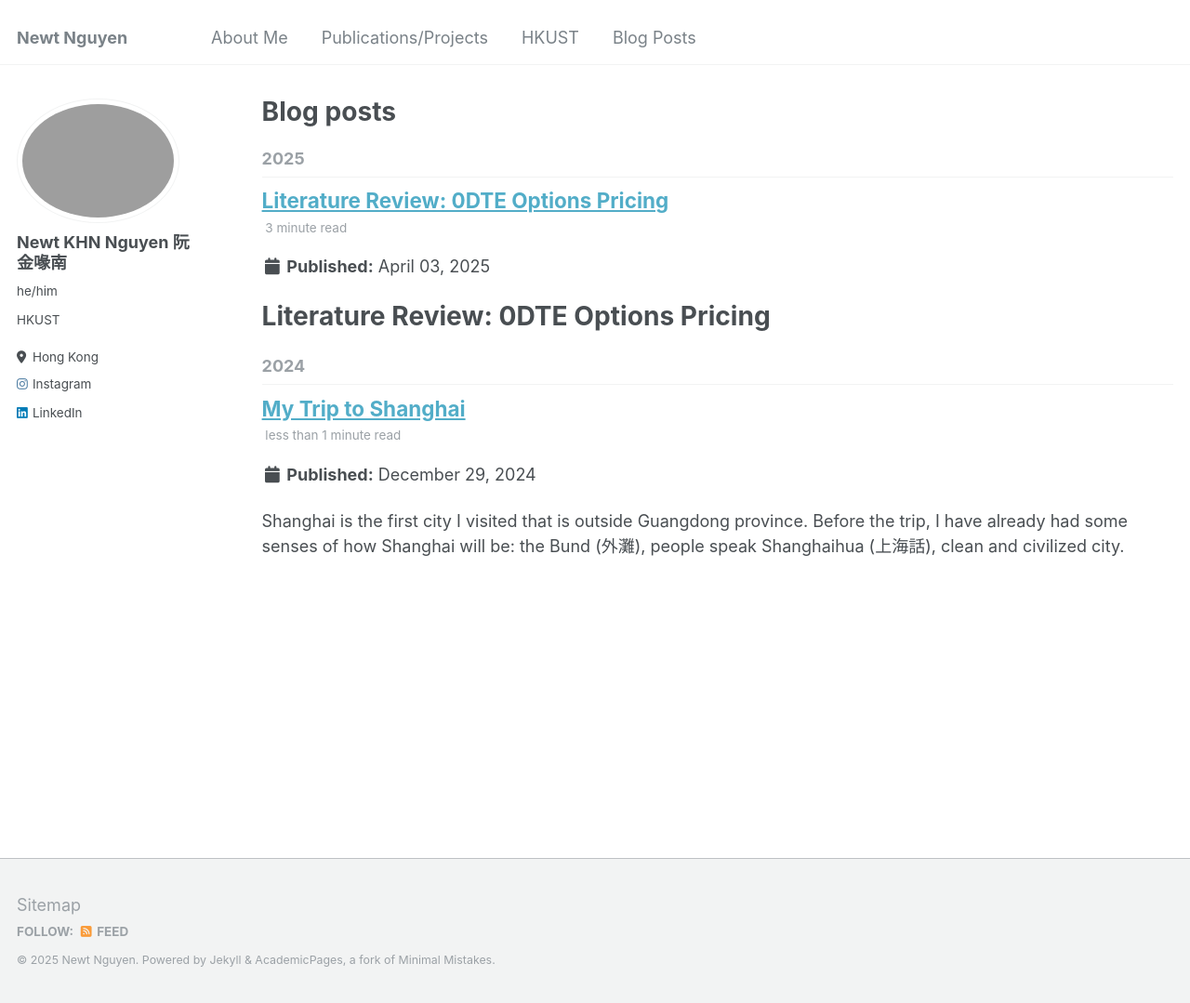
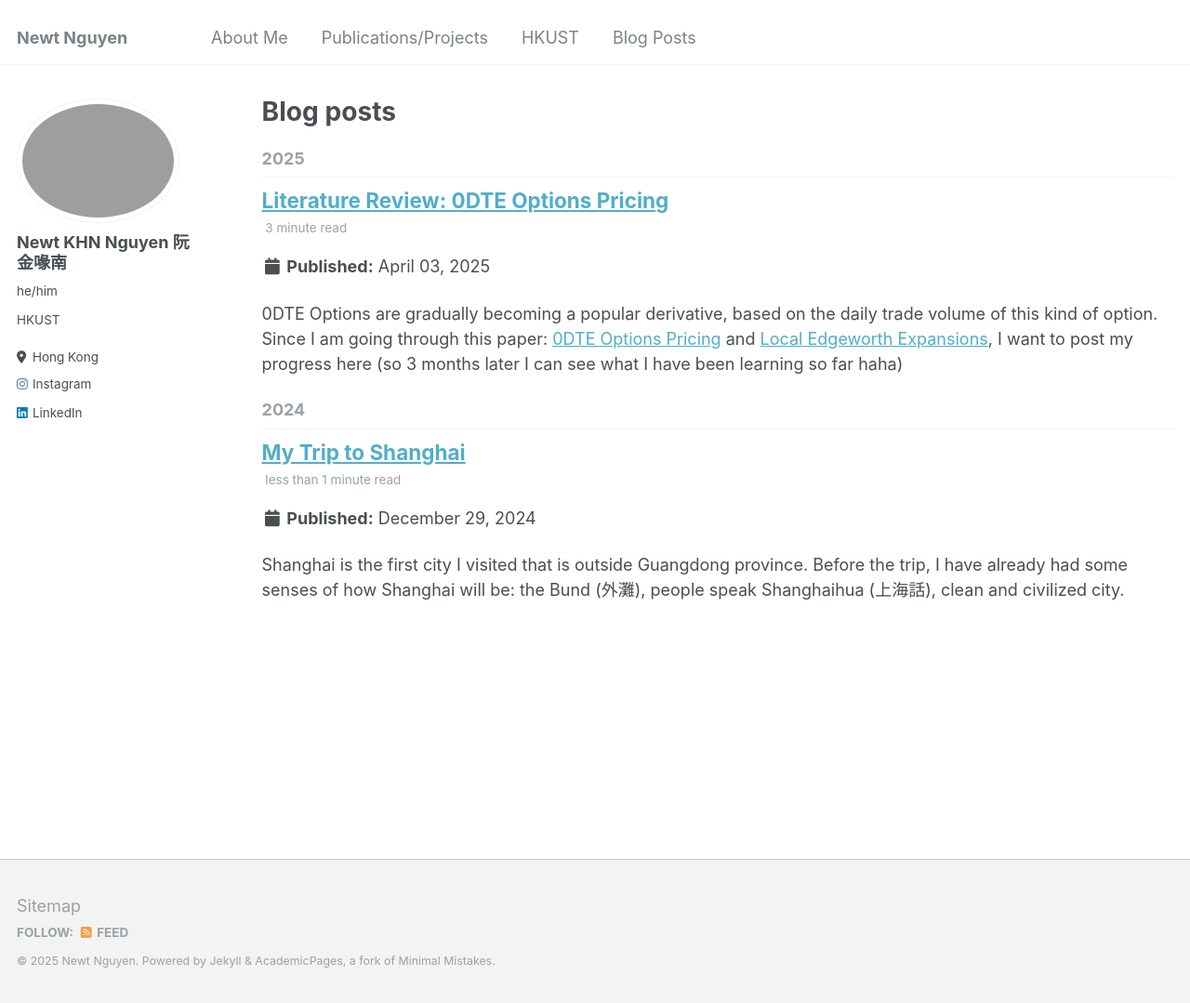
Before and after one commit to newtdes/newtdes.github.io, a Jekyll site: the page built from _pages/year-archive.html, in a window 1280 px wide and 1079 px high. Shown: the whole window at 93% size. Built offline with Jekyll 4.4.1, drawn with Linux system fonts in a browser that asks for light colours.

Commit message:
check math expressions and delete unnecessary info

```diff
--- a/_posts/2025-04-03-blog-post-2.md
+++ b/_posts/2025-04-03-blog-post-2.md
@@ -6,16 +6,16 @@
   - research
 ---
 
-# Literature Review: 0DTE Options Pricing
+0DTE Options are gradually becoming a popular derivative, based on the daily trade volume of this kind of option. Since I am going through this paper: [0DTE Options Pricing](https://papers.ssrn.com/sol3/papers.cfm?abstract_id=4503344) and [Local Edgeworth Expansions](https://papers.ssrn.com/sol3/papers.cfm?abstract_id=4747434), I want to post my progress here (so 3 months later I can see what I have been learning so far haha)
 
 ## Vocabulary
 
 There are some new vocabulary to know:
-- **Affine model**: A model where the drift, variance, jump intensities are linear functions of the state variables. For example, the drift term $$u(X_t) = a + bX_t$$ is linear in $X_t$.
+- **Affine model**: A model where the drift, variance, jump intensities are linear functions of the state variables. For example, the drift term $$u(X_t) = a + bX_t$$ is linear in $$X_t$$.
 - **Skewness (3rd moment)**: Measure asymmetry in returns.
   **Kurtosis (4th moment)**: Measure tail fatness and peakiness.
-- **Quadratic Covariation Process**: Denotes $[X, Y]_t$, measures the joint variability of two stochastic processes $X_t$ and $Y_t$ over time.
-  - Ito's Lemma for 2 Ito processes $X_t$ and $Y_t$ states that:
+- **Quadratic Covariation Process**: Denotes $$[X, Y]_t$$, measures the joint variability of two stochastic processes $$X_t$$ and $$Y_t$$ over time.
+  - Ito's Lemma for 2 Ito processes $$X_t$$ and $$Y_t$$ states that:
     $$d(X_tY_t) = X_tdY_t + Y_tdX_t + d[X, Y]_t$$
   - Definition of quadratic covariation:
     $$[X, Y]_t = \lim_{\|\Pi\| \to 0} \sum_{i=1}^n (X_{t_i} - X_{t_{i-1}})(Y_{t_i} - Y_{t_{i-1}})$$
@@ -32,7 +32,7 @@
 Key aspects:
 - 0DTE offers opportunities for short-term directional bets
 - We only impose mild assumptions:
-  - Price process has both continuous ($X_t^c$) and discontinuous ($X_t^d$) components
+  - Price process has both continuous ($$X_t^c$$) and discontinuous ($$X_t^d$$) components
   - Characteristics driving dynamics are unrestricted but smooth
   - Need Q-characteristic function of logarithmic price process over short horizon
 - Provide 2 closed-form expressions for pricing characteristic function over small-$\tau$ intervals
@@ -47,23 +47,23 @@
 
 ### Local in-time Edgeworth Expansions Approach
 
-**Definition 1**: An adapted, real stochastic W-Ito process $X_t$ is W-differentiable if:
+**Definition 1**: An adapted, real stochastic W-Ito process $$X_t$$ is W-differentiable if:
 $$dX_t = a_t^Xdt + b_t^XdW_t$$
-where $a_t^X$ and $b_t^X$ are adapted processes.
+where $$a_t^X$$ and $$b_t^X$$ are adapted processes.
 
-**Definition 2**: $X_t$ is k-times W-differentiable if:
+**Definition 2**: $$X_t$$ is k-times W-differentiable if:
 $$dX_t = a_t^Xdt + b_t^XdW_t$$
 $$dS_t^j = A_t^{X(j)}dt + B_t^{X(j)}dW_t$$
-with $S_t^{j} = (A_t^{X(j - 1)}, B_t^{X(j - 1)})^T$ and base case $(A_t^{X(0)}, B_t^{X(0)})^T = (a_t^X, b_t^X)^T$.
+with $$S_t^{j} = (A_t^{X(j - 1)}, B_t^{X(j - 1)})^T$$ and base case $$(A_t^{X(0)}, B_t^{X(0)})^T = (a_t^X, b_t^X)^T$$.
 
-**Example 1**: For $f$ differentiable $2k$ times, $f(W_t) \in D_W^{(k + 1)}$.
+**Example 1**: For $$f$$ differentiable $$2k$$ times, $$f(W_t) \in D_W^{(k + 1)}$$.
 
 ### W-Transform and Lemma 1
 
 The W-transform is:
 $$f_{X_t}(u) = \mathbb{E}_0[e^{iuW_t}\chi_t]$$
 
-**Lemma 1**: For W-differentiable $\chi_t$:
+**Lemma 1**: For W-differentiable $$\chi_t$$:
 $$\mathbb{E}_0[e^{iuW_t}\chi_t] = e^{\frac{-u^2}{2}t}+(\chi_0+ \int_0^te^{\frac{u^2}{2}s}\mathbb{E}_0[e^{iuW_s}(d\chi_s + iud[\chi,W]_s)]$$
 
 Proof uses Ito's Lemma and product rule:
@@ -74,20 +74,20 @@
 
 We get Volterra-type equation:
 $$f(t) = g(t) - \frac{u^2}{2}\int_0^t f(s)ds$$
-where $g(t) := \chi_0 + \int_0^t \mathbb{E}_0[e^{iuW_s}(d\chi_s + iu d[\chi,W]_s)]$
+where $$g(t) := \chi_0 + \int_0^t \mathbb{E}_0[e^{iuW_s}(d\chi_s + iu d[\chi,W]_s)]$
 
 Solution via integrating factor:
 $$f(t) = e^{-\frac{u^2}{2}t}\left(\chi_0 + \int_0^t e^{\frac{u^2}{2}s} \mathbb{E}_0[e^{iuW_s}(d\chi_s + iu d[\chi,W]_s)]\right)$$
 
 ### Corollaries and Extensions
 
-**Corollary 1**: For $\chi_t \in D_w^{(1)}$:
+**Corollary 1**: For $$\chi_t \in D_w^{(1)}$$:
 $$\mathbb{E}_0 \left[ e^{iuW_t} \chi_t \right] = e^{-\frac{u^2}{2}t} \left( \chi_0 + \int_0^t \mathbb{E}_0 \left[ e^{iuW_s} (a^X + iub^X) \right] e^{\frac{u^2}{2}s} ds \right)$$
 
-**Lemma 4**: With independent Brownian motion $W_t'$:
+**Lemma 4**: With independent Brownian motion $$W_t'$$:
 $$\mathbb{E}_0 \left[ e^{iuW_t} e^{ivW_t'} \chi_t \right] = e^{-\frac{u^2 + v^2}{2}t} \left( \chi_0 + \int_0^t e^{\frac{u^2 + v^2}{2}s} \mathbb{E}_0 \left[ e^{iuW_s} e^{ivW_s'} (d\chi_s + iu d[\chi, W]_s) \right] \right)$$
 
-**Corollary 3**: For $X_t \in D_W^{(5)}$:
+**Corollary 3**: For $$X_t \in D_W^{(5)}$$:
 $$\mathbb{E}_0 \left[ e^{iuZ_\Delta} \right] = e^{-\frac{u^2}{2}} \Bigg( 1 - iu^3 \frac{\beta_0}{2\sigma_0} \sqrt{\Delta} - \frac{1}{2} u^2 \frac{\alpha_0 + \delta_0}{\sigma_0} \Delta$$
 $$- \frac{1}{8} \frac{\beta_0^2}{\sigma_0^2} u^2 \left( 2 - 4u^2 + u^4 \right) \Delta$$
 $$+ \frac{(\beta_0')^2}{\sigma_0^2} \left( \frac{1}{6} u^4 - \frac{1}{4} u^2 \right) \Delta$$
```
